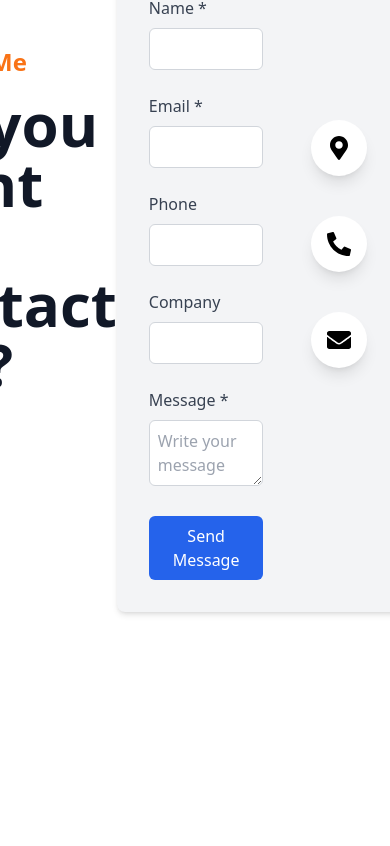
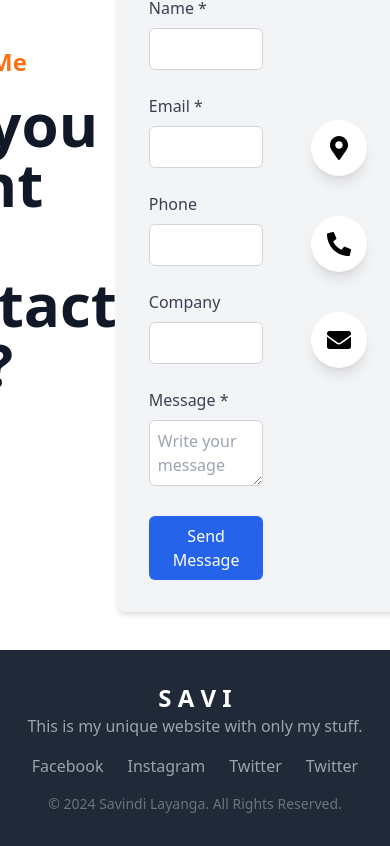
Before and after one commit to SavindiLayanga/Portfolio-react, a React (Vite) app: page / in a window 390 px wide. Shown: the part 5668-6514 px from the top of the page. Before the commit the page ends 6318 px from the top, so only its background shows below. Built offline with nearby package versions, Linux system fonts and the light colour scheme.

Commit message:
Add responsive animated footer with social links and branding

```diff
--- a/src/App.tsx
+++ b/src/App.tsx
@@ -7,6 +7,7 @@ import Expertise from "./pages/expertise.tsx";
 import Service from "./pages/service.tsx";
 import About from "./pages/about.tsx";
 import Skills from "./pages/skills.tsx";
+import Footer from "./components/footer.tsx";
 
 function App() {
 
@@ -20,7 +21,7 @@ function App() {
             <Expertise/>
             <Service/>
             <Contact/>
-
+            <Footer/>
         </div>
     )
 }
```
